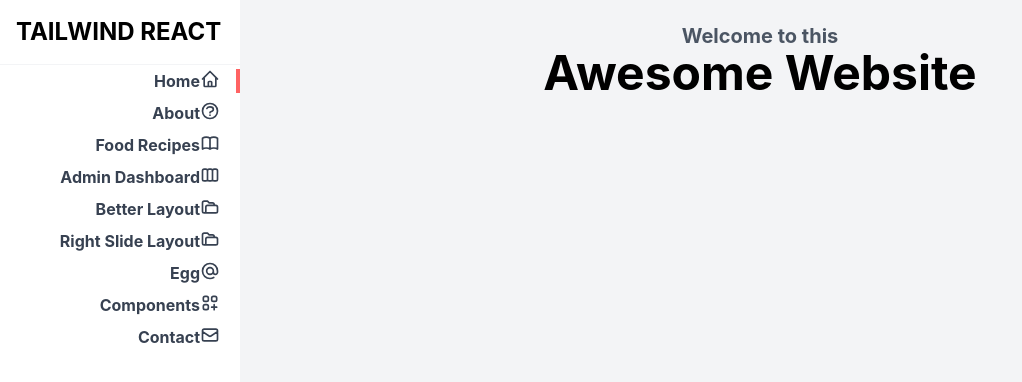
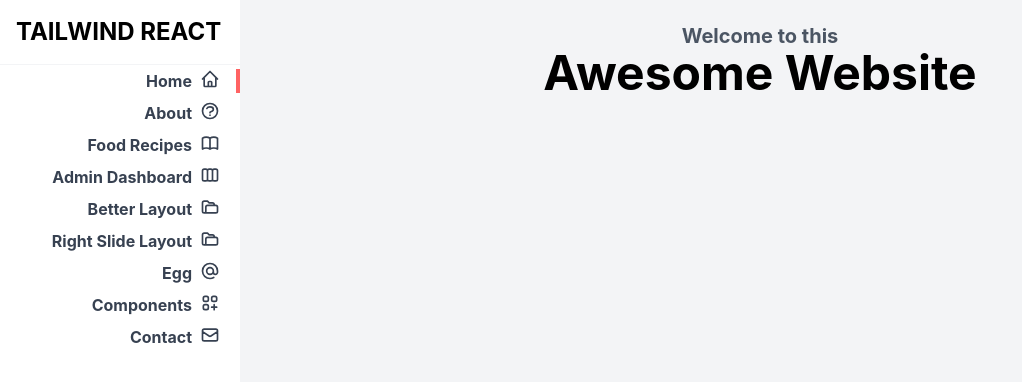
Before and after one commit to ellesis/tailwind-react, a React (Create React App) app: page / in a window 1280 px wide. Shown: the top 382 px of the page, without its empty margins (0-1022 px from the left). Built offline with nearby package versions, Linux system fonts and the light colour scheme.

Commit message:
Fix side menu icon spaces

```diff
--- a/src/components/sidebars/SideMenuNinja.js
+++ b/src/components/sidebars/SideMenuNinja.js
@@ -17,8 +17,8 @@ export default function SideMenuNinja() {
                   : 'px-4 flex justify-end border-r-4 border-white'
               }
             >
-              <span>{title}</span>
-              {icon}
+              <div className="px-2">{title}</div>
+              <div>{icon}</div>
             </NavLink>
           </li>
         ))}
--- a/src/components/sidebars/SideMenuReactIcons.js
+++ b/src/components/sidebars/SideMenuReactIcons.js
@@ -18,8 +18,8 @@ export default function SideMenuReactIcons() {
                     : 'px-4 flex justify-end border-r-4 border-white'
                 }
               >
-                {iconTag}
-                <span>{title}</span>
+                <div className="px-2">{iconTag}</div>
+                <div>{title}</div>
               </NavLink>
             </li>
           )
```
